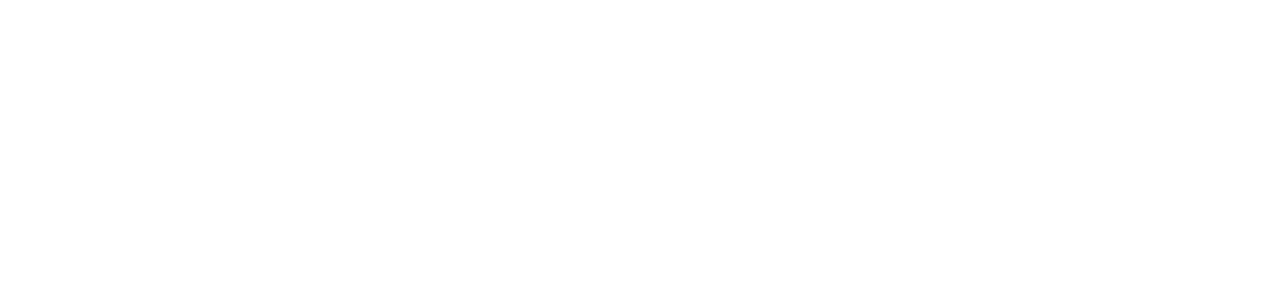
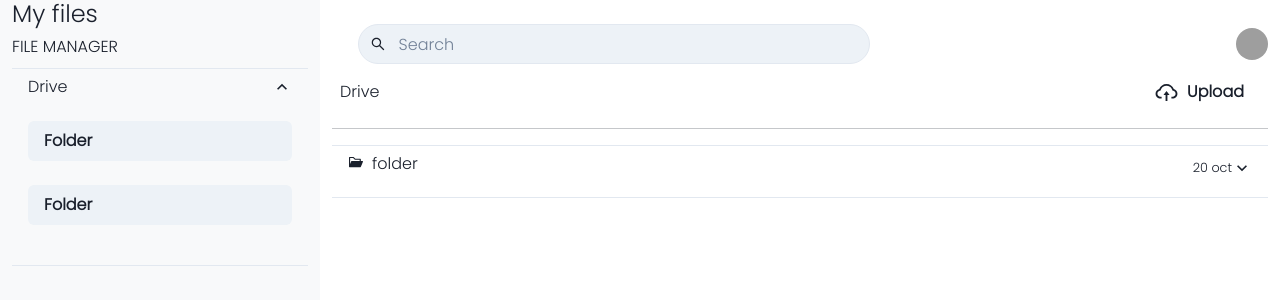
Before and after one commit to SaimManzoor49/FileLinker, a React (Create React App) app: page /dashboard in a window 1280 px wide. Shown: the top 300 px of the page. Built offline with nearby package versions, Linux system fonts and the light colour scheme; grey boxes are pictures that could not be loaded.

Commit message:
fileStructure

```diff
--- /dev/null
+++ b/src/components/dashboard/FolderStructure.js
@@ -0,0 +1,64 @@
+import {
+  Accordion,
+  AccordionButton,
+  AccordionIcon,
+  AccordionItem,
+  AccordionPanel,
+  Box,
+} from "@chakra-ui/react";
+import React, { useEffect, useState } from "react";
+import { AiFillFile, AiFillFolderOpen } from "react-icons/ai";
+
+export default function FolderStructure({ content }) {
+  const [view, setView] = useState({});
+
+  useEffect(() => {
+    console.log(content);
+    console.log(view);
+  }, []);
+  return (
+    <>
+      <Accordion allowMultiple>
+        {content.map((f, i) => (
+          <AccordionItem
+            key={i}
+            onClick={() => {
+              f.type === "folder" && f.content?.length
+                ? setView(f.content)
+                : setView({});
+            }}
+          >
+            <h2>
+              <AccordionButton>
+                <Box as="span" flex="1" textAlign="left">
+                  <div className="d-flex justify-content-between align-items-center">
+                    <span className="d-flex gap-2">
+                      {" "}
+                      {f.type === "folder" ? (
+                        <AiFillFolderOpen />
+                      ) : (
+                        <AiFillFile />
+                      )}
+                      <h6>{f.name}</h6>
+                    </span>
+                    {f.type !== "folder" && <small>size: {f.size} bytes</small>}
+                    {/* <small>{f.type}</small> */}
+                    <small>{f.date}</small>
+                  </div>
+                </Box>
+                {f.type === "folder" && <AccordionIcon />}
+              </AccordionButton>
+            </h2>
+            <AccordionPanel pb={4}>
+              {view[0]?.name && (
+                <div  className="ms-5 ">
+                  <FolderStructure content={view} />
+                </div>
+              )}
+            </AccordionPanel>
+          </AccordionItem>
+        ))}
+      </Accordion>
+    </>
+  );
+}
--- /dev/null
+++ b/src/components/dashboard/SideContent.js
@@ -0,0 +1,96 @@
+import React from 'react'
+import {
+    Avatar,
+    Box,
+    Button,
+    Image,
+    Input,
+    InputGroup,
+    InputLeftElement,
+  } from "@chakra-ui/react";
+  import {  AiOutlineCloudUpload, AiOutlineSearch } from "react-icons/ai";
+import FolderStructure from './FolderStructure';
+
+const structure = {
+    name:'folder',
+    size:'1283913',
+    type:'folder',
+    date:'23 oct ',
+}
+
+const data = [{
+    name:'folder',
+    size:'1283913',
+    type:'folder',
+    date:'20 oct ',
+    content:[{...structure,type:'file',name:'filee'},{...structure,name:'folder2',content:[{...structure,type:'file',name:'filee'}]}]
+
+}]
+
+export default function SideContent() {
+  return (
+    <>
+      <Box>
+                    <div className="d-flex justify-content-between  align-items-center mt-4">
+                      <InputGroup w={{base:'60vw',sm:'45vw', md:'40vw'}} ml={"2vw"}>
+                        <InputLeftElement pointerEvents="none">
+                          <AiOutlineSearch />
+                        </InputLeftElement>
+                        <Input
+                          rounded={"full"}
+                          bg={"gray.100"}
+                          type="text"
+                          placeholder="Search"
+                        />
+                      </InputGroup>
+                      <div className="">
+                        <div className="dropdown">
+                          <Avatar
+                            size={"sm"}
+                            type="button"
+                            data-bs-toggle="dropdown"
+                            aria-expanded="false"
+                            name="S"
+                            src="https://avatars.githubusercontent.com/u/118682379?v=4"
+                          />
+                          <ul className="dropdown-menu " style={{ width: "260px" }}>
+                            <li>
+                              <div className="p-2 d-flex gap-2">
+                                <Image
+                                rounded={'2xl'}
+                                  boxSize={'52px'}
+                                  objectFit="cover"
+                                  src="https://bit.ly/dan-abramov"
+                                  alt="Dan Abramov"
+                                />
+                                <div className="mt-4">
+                                  <h6 className='fw-bold mb-0'>Saim</h6>
+                                  <small className="mb-0">
+                                    saummanzoor49@gmail.com
+                                  </small>
+                                </div>
+                              </div>
+                            </li>
+                            <hr />
+                            <li>
+                             <div className="ms-2"><Button>Log out</Button></div>
+                            </li>
+
+                          </ul>
+                        </div>
+                      </div>
+                    </div>
+                  </Box>
+                  <Box>
+                    <div className="d-flex justify-content-between align-items-center mt-2 px-2">
+                        <p className="mb-0">Drive</p>
+                        <Button leftIcon={<AiOutlineCloudUpload size={'25px'} />}  variant={'ghost'} >Upload</Button>
+
+                    </div>
+                  </Box>
+                  <hr />
+                  <FolderStructure content={data}/>
+
+    </>
+  )
+}
--- /dev/null
+++ b/src/components/dashboard/SideNav.js
@@ -0,0 +1,65 @@
+import {
+  Accordion,
+  AccordionButton,
+  AccordionIcon,
+  AccordionItem,
+  AccordionPanel,
+  Box,
+  Button,
+} from "@chakra-ui/react";
+
+export default function SideNav({
+  show,
+  setShow,
+  fileSelected,
+  setFileSelected,
+}) {
+  return (
+    <>
+      <h4>My files</h4>
+
+      <div className="d-flex justify-content-between align-items-center mb-1">
+        <h6>FILE MANAGER</h6>
+        {/* <Box display={{base:'none',sm:'block'}}><Button onClick={()=>{setShow(!show)}}><AiOutlineMenuUnfold  /></Button></Box> */}
+      </div>
+
+      <Accordion defaultIndex={[0]} allowMultiple>
+        <AccordionItem>
+          <h2>
+            <AccordionButton borderTop={"0px"}>
+              <Box as="span" flex="1" textAlign="left">
+                Drive
+              </Box>
+              <AccordionIcon />
+            </AccordionButton>
+          </h2>
+          <AccordionPanel pb={4}>
+            {/* folder structure */}
+            <Button
+              className=" d-flex justify-content-start"
+              // pr={"16vw"}
+              w={'100%'}
+              onClick={() => {
+                setFileSelected({ name: "saim" });
+              }}
+            >
+                Folder
+            </Button>
+            <br />
+            <Button
+              className=" d-flex justify-content-start"
+              // pr={"16vw"}
+              w={'100%'}
+              onClick={() => {
+                setFileSelected({ name: "saim" });
+              }}
+            >
+                Folder
+            </Button>
+            <br />
+          </AccordionPanel>
+        </AccordionItem>
+      </Accordion>
+    </>
+  );
+}
--- a/src/pages/Dashboard/Dashboard.js
+++ b/src/pages/Dashboard/Dashboard.js
@@ -1,7 +1,71 @@
-import React from 'react'
+import React, { useState } from "react";
+import SideNav from "../../components/dashboard/SideNav";
+import { AiOutlineMenuUnfold } from "react-icons/ai";
+import {
+  Box,
+  Button
+} from "@chakra-ui/react";
+import SideContent from "../../components/dashboard/SideContent";
 
 export default function Dashboard() {
+  const [show, setShow] = useState(false);
+  const [fileSelected, setFileSelected] = useState({});
+
   return (
-    <div></div>
-  )
+    <>
+      <div className="container-fluid">
+        <div className="row">
+          <div className="col ">
+            <Box display={{ sm: "none" }}>
+              {!fileSelected.name ? (
+                <>
+                  <Box className="">
+                    <SideNav
+                      fileSelected={fileSelected}
+                      setFileSelected={setFileSelected}
+                      show={show}
+                      setShow={setShow}
+                    />
+                  </Box>
+                </>
+              ) : (
+                <>
+                  <Box>
+                    <Button
+                      className="mt-1 mb-3"
+                      onClick={() => {
+                        setFileSelected({});
+                      }}
+                    >
+                      <AiOutlineMenuUnfold />
+                    </Button>
+                    <br />
+                    <Box >
+                      <SideContent />
+                    </Box>
+                  </Box>
+                </>
+              )}
+            </Box>
+
+            <Box display={{ base: "none", sm: "block" }}>
+              <div className="row">
+                <div className="col-4 col-md-3 bg-light" style={{ minHeight: "100vh" }}>
+                  <SideNav
+                    fileSelected={fileSelected}
+                    setFileSelected={setFileSelected}
+                    show={show}
+                    setShow={setShow}
+                  />
+                </div>
+                <div className="col-8 col-md-9 ">
+                <SideContent />
+                </div>
+              </div>
+            </Box>
+          </div>
+        </div>
+      </div>
+    </>
+  );
 }
--- a/src/pages/Frontend/Home/Home.js
+++ b/src/pages/Frontend/Home/Home.js
@@ -17,7 +17,7 @@
               <span className="fw-bolder  " style={{ fontSize: "5vw" }}>
                 Online Cloud Storage Services for Everyone
               </span>
-              <div className="w-50 mt-2 ">
+              <div className="w-75 w-md-50 my-2 ">
                 <h6>
                   Our online cloud storage services offer secure and accessible
                   data storage for everyone, with user-friendly features and
@@ -81,7 +81,6 @@
                   <BsArrowRightShort className="ms-2" fontSize={"32px"} />{" "}
                 </Link>
               </div>
-              <div className="">ok</div>
             </div>
           </div>
           <div className="col-12 col-md-6 col   ">
```
